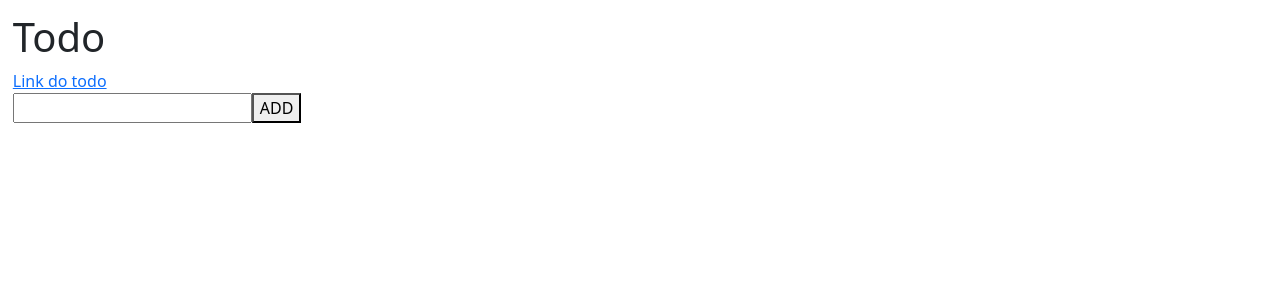
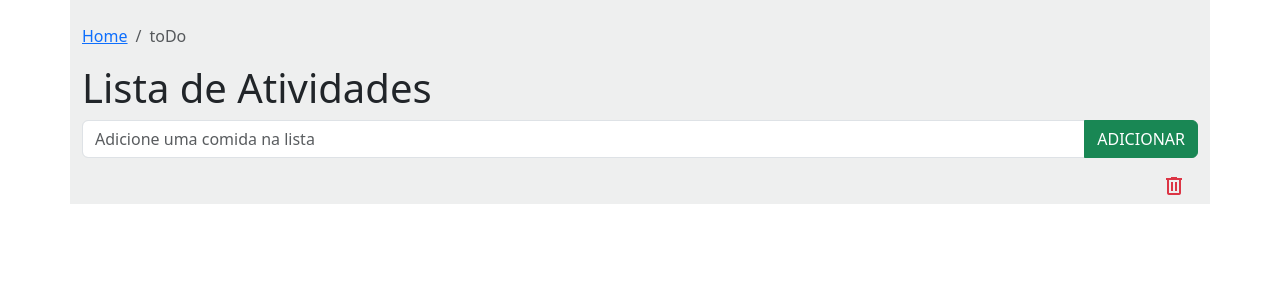
Before and after one commit to VictorSolique/PTAC2-main, a React (Vite) app: page /todo in a window 1280 px wide. Shown: the top 300 px of the page. Built offline with nearby package versions, Linux system fonts and the light colour scheme.

Commit message:
commit dia 01/09

```diff
--- a/index.html
+++ b/index.html
@@ -7,6 +7,7 @@
     <title>Vite + React</title>
     <link rel="stylesheet" href="./src/style.css">
     <link href="https://cdn.jsdelivr.net/npm/bootstrap@5.3.1/dist/css/bootstrap.min.css" rel="stylesheet" integrity="sha384-4bw+/aepP/YC94hEpVNVgiZdgIC5+VKNBQNGCHeKRQN+PtmoHDEXuppvnDJzQIu9" crossorigin="anonymous">
+    <link rel="stylesheet" href="https://fonts.googleapis.com/css2?family=Material+Symbols+Outlined:opsz,wght,FILL,GRAD@24,400,0,0" />
   </head>
   <body>
     <div id="root"></div>
--- a/src/style.css
+++ b/src/style.css
@@ -1 +1,36 @@
-body {padding: 1%;}
+.bg-cinza {
+    background-color: #eeefef;
+}
+.modal {
+    display: none; /* Oculta o modal por padrão */
+    position: fixed;
+    z-index: 1;
+    left: 0;
+    top: 0;
+    width: 100%;
+    height: 100%;
+    overflow: auto;
+    background-color: rgba(0, 0, 0, 0.4); /* Fundo escuro semi-transparente */
+  }
+
+  .modal-content {
+    background-color: #fefefe;
+    margin: 15% auto;
+    padding: 20px;
+    border: 1px solid #888;
+    width: 80%;
+  }
+
+  .close {
+    color: #aaa;
+    float: right;
+    font-size: 28px;
+    font-weight: bold;
+  }
+
+  .close:hover,
+  .close:focus {
+    color: black;
+    text-decoration: none;
+    cursor: pointer;
+  }
--- a/src/todo/Todo.jsx
+++ b/src/todo/Todo.jsx
@@ -1,5 +1,6 @@
 import { useState } from "react";
 import { Link } from "react-router-dom";
+
 
 export default function Todo() {
     const[lista, setLista] = useState([]);
@@ -8,9 +9,10 @@ export default function Todo() {
 
     const salvar = (e) => {
         e.preventDefault();
+        if(atividade === "") return;
         setLista([...lista, {
             id: id,
-            atividade: atividade
+            atividade: atividade.charAt(0).toUpperCase() + atividade.slice(1)
         }]);
         setId(id+1);
         setAtiv("");
@@ -21,20 +23,42 @@ export default function Todo() {
         setLista(filtra);
         console.log(filtra, listaAux, id, "Está rondando");
     }
+    function removeTudo(e) {
+        e.preventDefault();
+        return setLista([]);
+    }
+
+
     return (
-        <div>
-            <h1>Todo</h1>
-            <Link to="/">Link do todo</Link>
-            <form onSubmit={salvar}>
-                <input type="text" value={atividade} onChange={(e) => setAtiv(e.target.value)} />
-                <button>ADD</button>
+        <div class="container bg-cinza pt-4">
+            <nav aria-label="breadcrumb">
+                <ol class="breadcrumb">
+                    <li class="breadcrumb-item"><Link to="/">Home</Link></li>
+                    <li class="breadcrumb-item active" aria-current="page">toDo</li>
+                </ol>
+            </nav>
+
+            <h1 class="text-start">Lista de Atividades</h1>
+            <form onSubmit={salvar} class="input-group mb-3">
+                <input type="text" class="form-control" placeholder="Adicione uma comida na lista" aria-describedby="button-addon2" value={atividade} onChange={(e) => setAtiv(e.target.value)} />
+                <button class="btn btn-success">ADICIONAR</button>
             </form>
-            {lista.map((atividade) => (
-                <div key={atividade.id} class="ms-2">
-                    <span> - {atividade.atividade}</span>
-                    <button type="button" class="btn-close m-2" aria-label="Close" onClick={() => remove(atividade.id)}></button>
+            <div class="container">
+
+                <div class="row">
+                <a onClick={removeTudo} class="text-end text-danger fs-6"><span class="material-symbols-outlined">delete</span></a>
+                {lista.map((atividade) => (
+                    <div key={atividade.id} class="col-sm-4 mb-2">
+                        <div class="card">
+                            <div class="card-body">
+                                <h4 class="card-title">{atividade.atividade}</h4>
+                                <button type="button" class="btn-close m-2" aria-label="Close" onClick={() => remove(atividade.id)}></button>
+                            </div>
+                        </div>
+                    </div>
+                ))}
                 </div>
-            ))}
+            </div>
         </div>
     );
 }
```
Also changed, not shown: src/Home/Home.jsx (+3 -5 lines).
